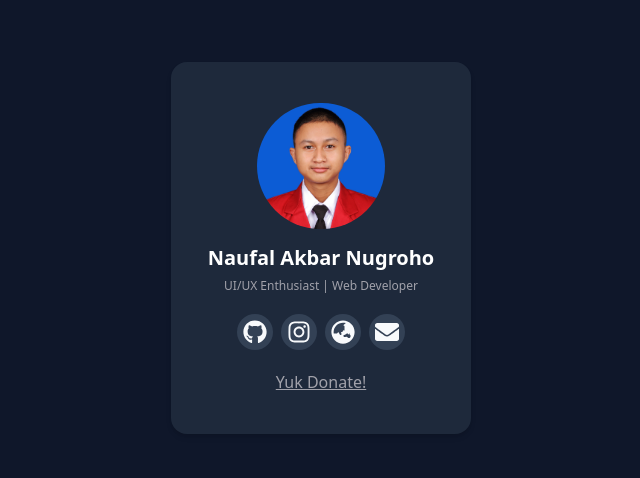
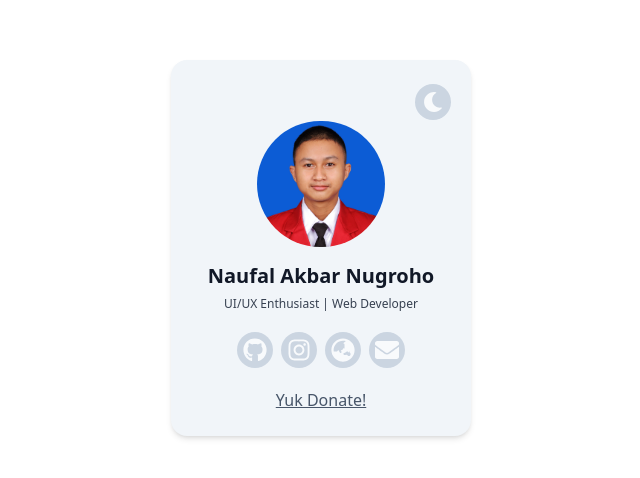
Before and after one commit to nuflakbrr/profile, a Next.js app: page / in a window 1280 px wide. Shown: the part 152-630 px from the top of the page, without its empty margins (319-959 px from the left). Built offline with nearby package versions, Linux system fonts and the light colour scheme.

Commit message:
darkmode

```diff
--- a/components/Card.tsx
+++ b/components/Card.tsx
@@ -1,6 +1,8 @@
 /* eslint-disable @next/next/no-img-element */
-import { FC } from 'react'
+import { FC } from 'react';
 import Link from 'next/link';
+
+import ThemesSwitch from './ThemesSwitch';
 
 interface CardProps {
     dataUser: any;
@@ -8,14 +10,15 @@ interface CardProps {
 
 const Card: FC<CardProps> = ({ dataUser }: any) => {
   return (
-    <section className="dark">
+    <section>
         <div className="container mx-auto">
             <div className="flex justify-center items-center min-h-screen bg-white dark:bg-slate-900">
                 <div className="flex flex-col w-[300px] bg-slate-100 dark:bg-slate-800 shadow-md rounded-2xl py-8">
-                    <div className="mx-5 -mt-1 flex items-center">
+                    <div className="mx-5 -mt-1 flex justify-between items-center">
                         <Link href="/">
-                            <a className="bg-slate-300 dark:bg-slate-700 dark:text-white hover:bg-sky-500 dark:hover:bg-sky-500 px-2 pb-1 rounded-md text-xl">&larr;</a>
+                            <a className="bg-slate-300 dark:bg-slate-700 text-white hover:bg-sky-500 dark:hover:bg-sky-500 px-2 pb-1 rounded-md text-xl">&larr;</a>
                         </Link>
+                        <ThemesSwitch />
                     </div>
 
                     {/* content */}
--- a/components/MainCard.tsx
+++ b/components/MainCard.tsx
@@ -1,16 +1,22 @@
 /* eslint-disable @next/next/no-img-element */
-import { FC } from 'react'
+import { FC } from 'react';
 import Link from 'next/link';
-import { FaGithub, FaInstagram, FaGlobeAsia, FaEnvelope } from 'react-icons/fa'
+import { FaGithub, FaInstagram, FaGlobeAsia, FaEnvelope } from 'react-icons/fa';
+
+import ThemesSwitch from './ThemesSwitch';
 
 const Me = '/p.jpg'
 
 const MainCard: FC = () => {
   return (
-    <section className="dark">
+    <section>
         <div className="container mx-auto">
             <div className="flex justify-center items-center min-h-screen bg-white dark:bg-slate-900">
-                <div className="flex flex-col justify-center items-center w-[300px] bg-slate-100 dark:bg-slate-800 shadow-md rounded-2xl py-10">
+                <div className="flex flex-col w-[300px] bg-slate-100 dark:bg-slate-800 shadow-md rounded-2xl py-6">
+                    <div className="flex justify-end px-5">
+                        <ThemesSwitch />
+                    </div>
+
                     {/* content */}
                     <div>
                         <div className="w-32 h-32 flex justify-center items-center mx-auto mb-4">
@@ -49,7 +55,9 @@ const MainCard: FC = () => {
                         </li>
                     </ul>
 
-                    <a href="https://saweria.co/NOPALLLL" target="_blank" id="donate" rel="noreferrer" className="font-normal text-base text-slate-600 dark:text-zinc-400 dark:hover:text-sky-500 hover:text-sky-500 underline">Yuk Donate!</a>
+                    <div className="flex justify-center items-center">
+                        <a href="https://saweria.co/NOPALLLL" target="_blank" id="donate" rel="noreferrer" className="font-normal text-base text-slate-600 dark:text-zinc-400 dark:hover:text-sky-500 hover:text-sky-500 underline">Yuk Donate!</a>
+                    </div>
                     {/* link end */}
                 </div>
             </div>
--- /dev/null
+++ b/components/ThemesSwitch.tsx
@@ -0,0 +1,32 @@
+import { FC, useState, useEffect } from 'react';
+import { useTheme } from 'next-themes';
+import { FaMoon, FaSun } from 'react-icons/fa';
+
+const ThemesSwitch: FC = () => {
+    const {systemTheme, theme, setTheme} = useTheme();
+    const [mounted, setMounted] = useState(false);
+
+    useEffect(() => {
+        setMounted(true);
+    }, []);
+
+    const renderThemeChanger = () => {
+        if (!mounted) return null;
+
+        const currentTheme = theme === 'system' ? systemTheme : theme;
+
+        if(currentTheme === "dark") {
+            return <FaSun className="text-xl" role="button" onClick={() => setTheme('light')} />;
+        } else {
+            return <FaMoon className="text-xl" role="button" onClick={() => setTheme('dark')} />;
+        }
+    };
+
+    return (
+        <div className='flex h-9 w-9 items-center justify-center rounded-full bg-slate-300 dark:bg-slate-700 text-slate-50 dark:hover:bg-sky-500 hover:bg-sky-500 hover:text-zinc-50'>
+            {renderThemeChanger()}
+        </div>
+    );
+};
+
+export default ThemesSwitch;
--- a/pages/_app.tsx
+++ b/pages/_app.tsx
@@ -1,8 +1,13 @@
 import '../styles/globals.css'
 import type { AppProps } from 'next/app'
+import { ThemeProvider } from 'next-themes'
 
 function MyApp({ Component, pageProps }: AppProps) {
-  return <Component {...pageProps} />
+  return (
+    <ThemeProvider enableSystem={true} attribute="class">
+      <Component {...pageProps} />
+    </ThemeProvider>
+  )
 }
 
 export default MyApp
--- a/pages/github.tsx
+++ b/pages/github.tsx
@@ -1,8 +1,8 @@
-import React, { FC } from 'react'
+import React, { FC } from 'react';
 import { GetServerSideProps } from 'next';
-import Head from 'next/head'
+import Head from 'next/head';
 
-import Card from '../components/Card'
+import Card from '../components/Card';
 
 export const getServerSideProps: GetServerSideProps = async () => {
     const res = await fetch('https://api.github.com/users/nuflakbrr', {method: 'GET'});
```
